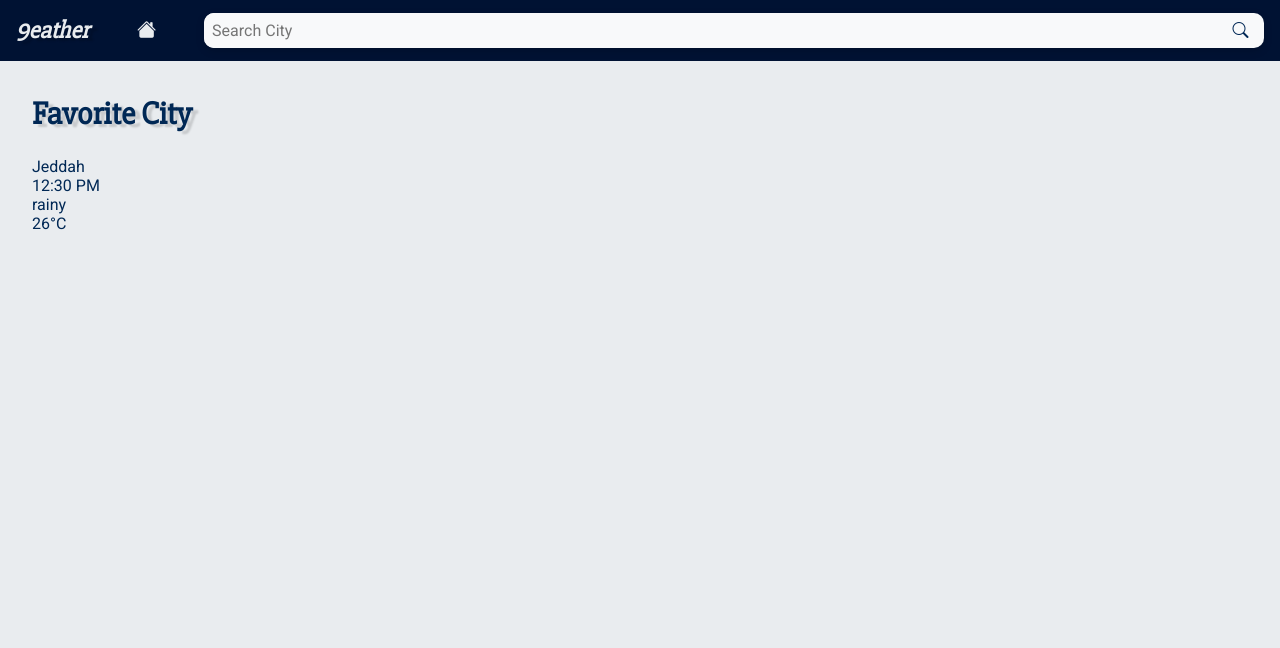
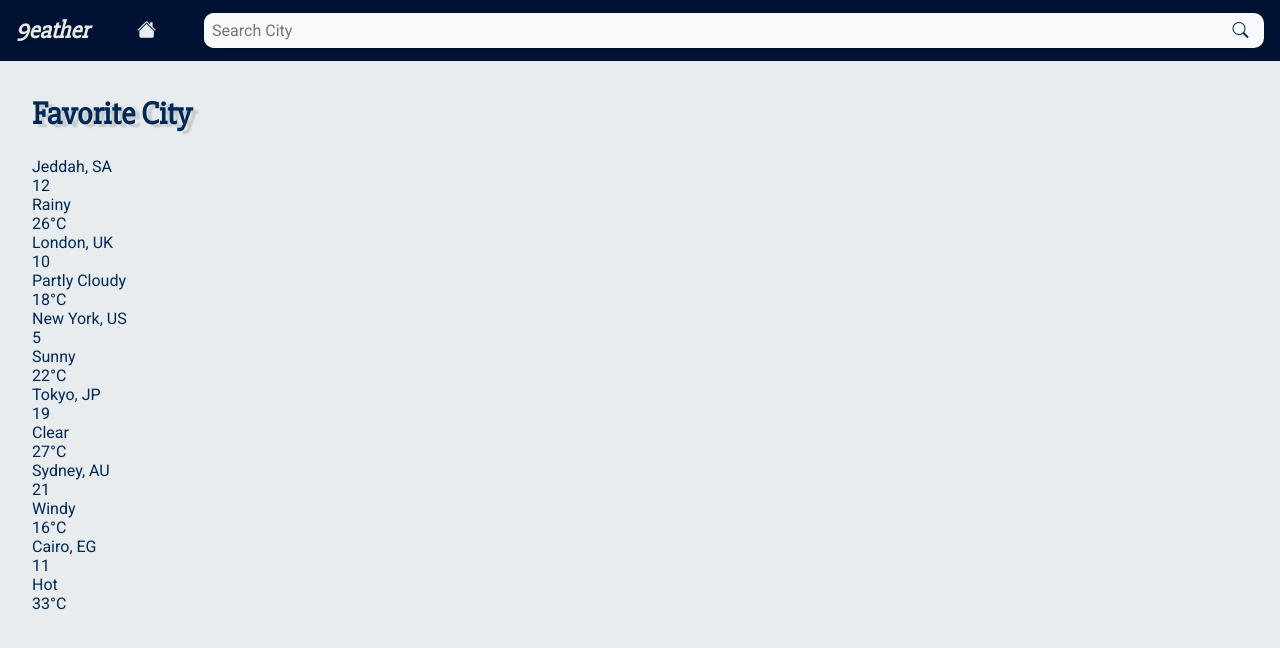
Before and after one commit to we2004/weather-app, a React (Vite) app: page /favorite in a window 1280 px wide. Shown: the top 648 px of the page. Built offline with nearby package versions, Linux system fonts and the light colour scheme.

Commit message:
add FavoriteCityCard component and mock data to FavoriteCity page

```diff
--- /dev/null
+++ b/src/components/cards/FavoriteCityCard.tsx
@@ -0,0 +1,20 @@
+import { type FavoriteCityCardProps } from "../../types/weather"
+
+
+function FavoriteCityCard({city, time, description, temp}:FavoriteCityCardProps) {
+  return (
+    <div className="favorite-city-card">
+      <div className="data-section">
+        <div className="city-name">{city}</div>
+
+        <div className="time">{time}</div>
+
+        <div className="description">{description}</div>
+      </div>
+
+      <div className="temp-section">{temp}&deg;C</div>
+    </div>
+  )
+}
+
+export default FavoriteCityCard
--- a/src/pages/FavoriteCity.tsx
+++ b/src/pages/FavoriteCity.tsx
@@ -1,4 +1,45 @@
+import FavoriteCityCard from "../components/cards/FavoriteCityCard.tsx"
 import Header from "../components/Header.tsx"
+import { type FavoriteCityCardProps } from "../types/weather"
+
+const mockFavoriteCities: FavoriteCityCardProps[] = [
+  {
+    city: "Jeddah, SA",
+    time: 12,
+    description: "Rainy",
+    temp: "26"
+  },
+  {
+    city: "London, UK",
+    time: 10,
+    description: "Partly Cloudy",
+    temp: "18"
+  },
+  {
+    city: "New York, US",
+    time: 5,
+    description: "Sunny",
+    temp: "22"
+  },
+  {
+    city: "Tokyo, JP",
+    time: 19,
+    description: "Clear",
+    temp: "27"
+  },
+  {
+    city: "Sydney, AU",
+    time: 21,
+    description: "Windy",
+    temp: "16"
+  },
+  {
+    city: "Cairo, EG",
+    time: 11,
+    description: "Hot",
+    temp: "33"
+  }
+]
 
 function FavoriteCity() {
   return (
@@ -11,22 +52,12 @@ function FavoriteCity() {
       <h2 className="section-title">Favorite City</h2>
 
       <div className="favorite-city-container">
-        <div className="favorite-city-card">
-          <div className="data-section">
-            <div className="city-name">Jeddah</div>
-
-            <div className="time">12:30 PM</div>
-
-            <div className="description">
-              rainy
-            </div>
-          </div>
-
-          <div className="temp-section">
-            26&deg;C
-          </div>
-
-        </div>
+        {mockFavoriteCities.map((item) => (
+          <FavoriteCityCard
+            key={`${item.city}-${item.time}`}
+            {...item}
+          />
+        ))}
       </div>
     </>
   )
```
Also changed, not shown: src/types/weather.ts (+7 -0 lines).
